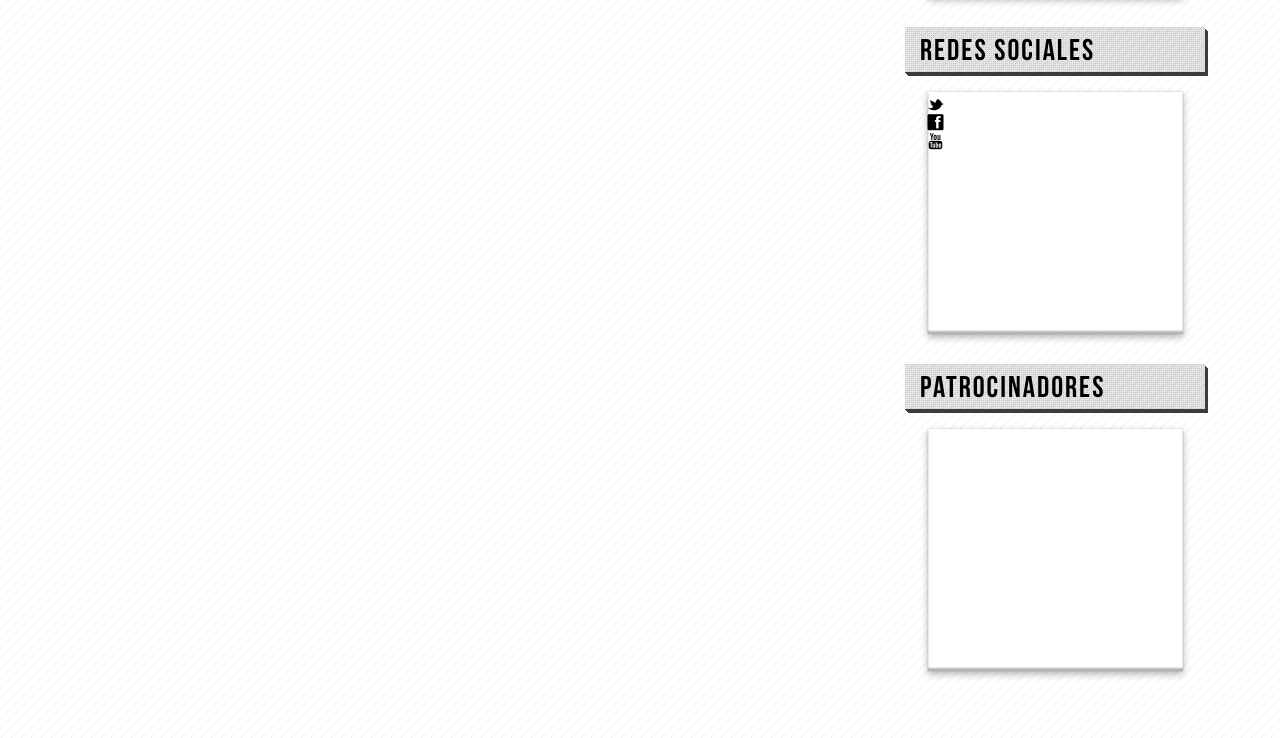
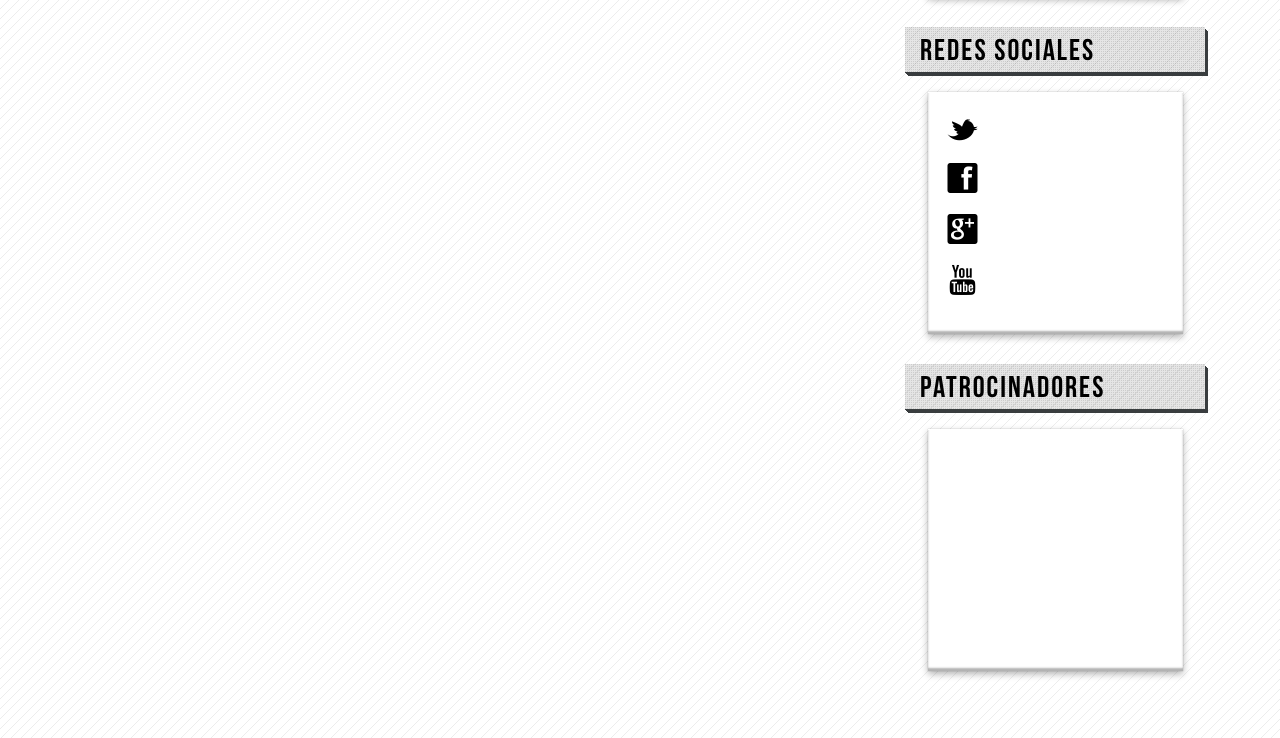
Before and after one commit to smorenom24/maquetacion_avanzada, a plain HTML site: page index.html in a window 1280 px wide. Shown: the part 1051-1789 px from the top of the page. Drawn offline with Linux system fonts and the light colour scheme.

Commit message:
íconos redes sociales listos

```diff
--- a/css/style.css
+++ b/css/style.css
@@ -287,3 +287,14 @@ body{
     text-decoration: underline;
     color: #2f78bc;
 }
+
+.red-social-icon{
+    font-size: 30px;
+    margin: 15px auto;
+    padding-left: 20px;
+
+}
+.red-social-icon >a{
+    text-decoration: none;
+    color: black;
+}
--- a/index.html
+++ b/index.html
@@ -123,9 +123,10 @@
         </div>
         <div id="social" class = "box_aside">
 
-            <div class="icon red-social-icon"><a>t</a></div>
-            <div class="icon red-social-icon"><a>f</a></div>
-            <div class="icon red-social-icon"><a>y</a></div>
+            <div class="icon red-social-icon"><a href="#">t</a></div>
+            <div class="icon red-social-icon"><a href="#">f</a></div>
+            <div class="icon red-social-icon"><a href="#">g</a></div>
+            <div class="icon red-social-icon"><a href="#">y</a></div>
         </div>
 
         <div class="titulo_barra_lateral">
```
